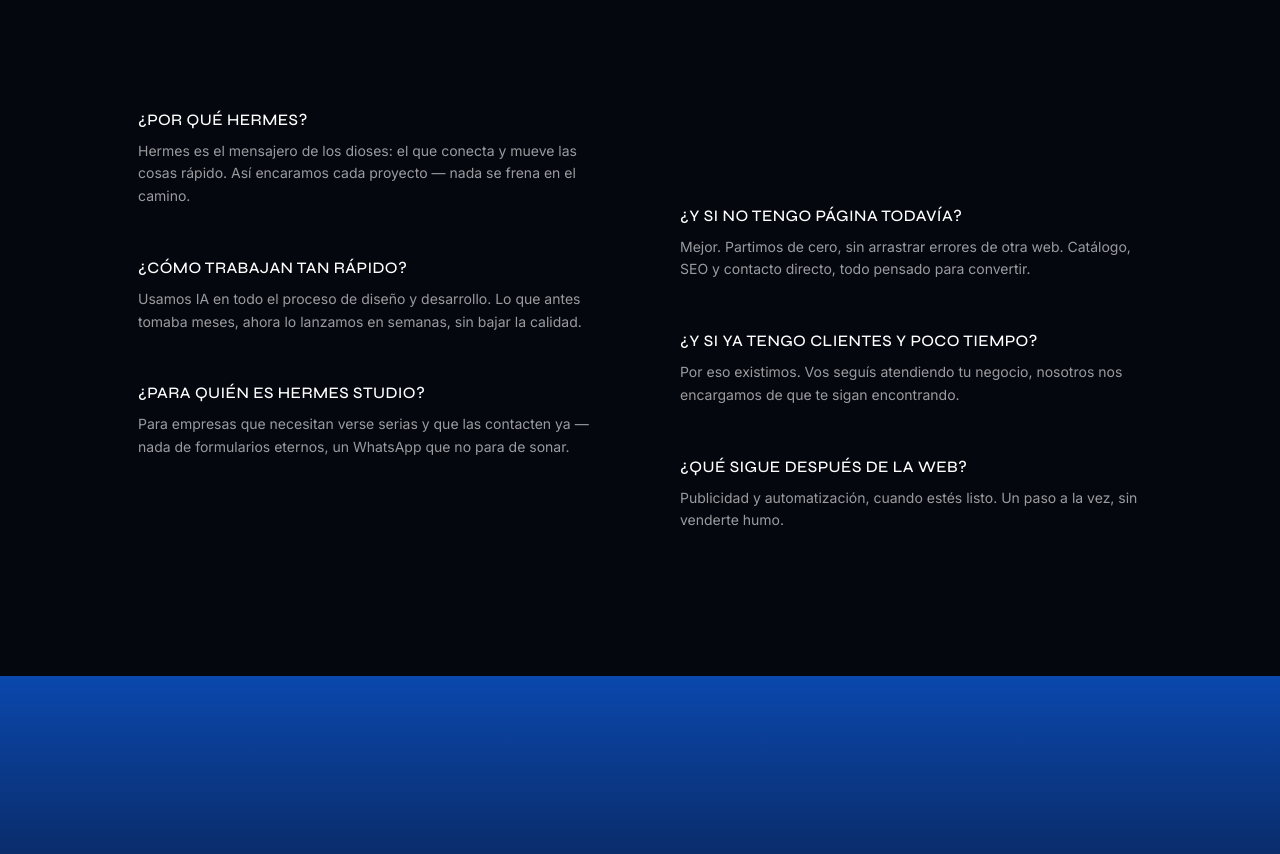
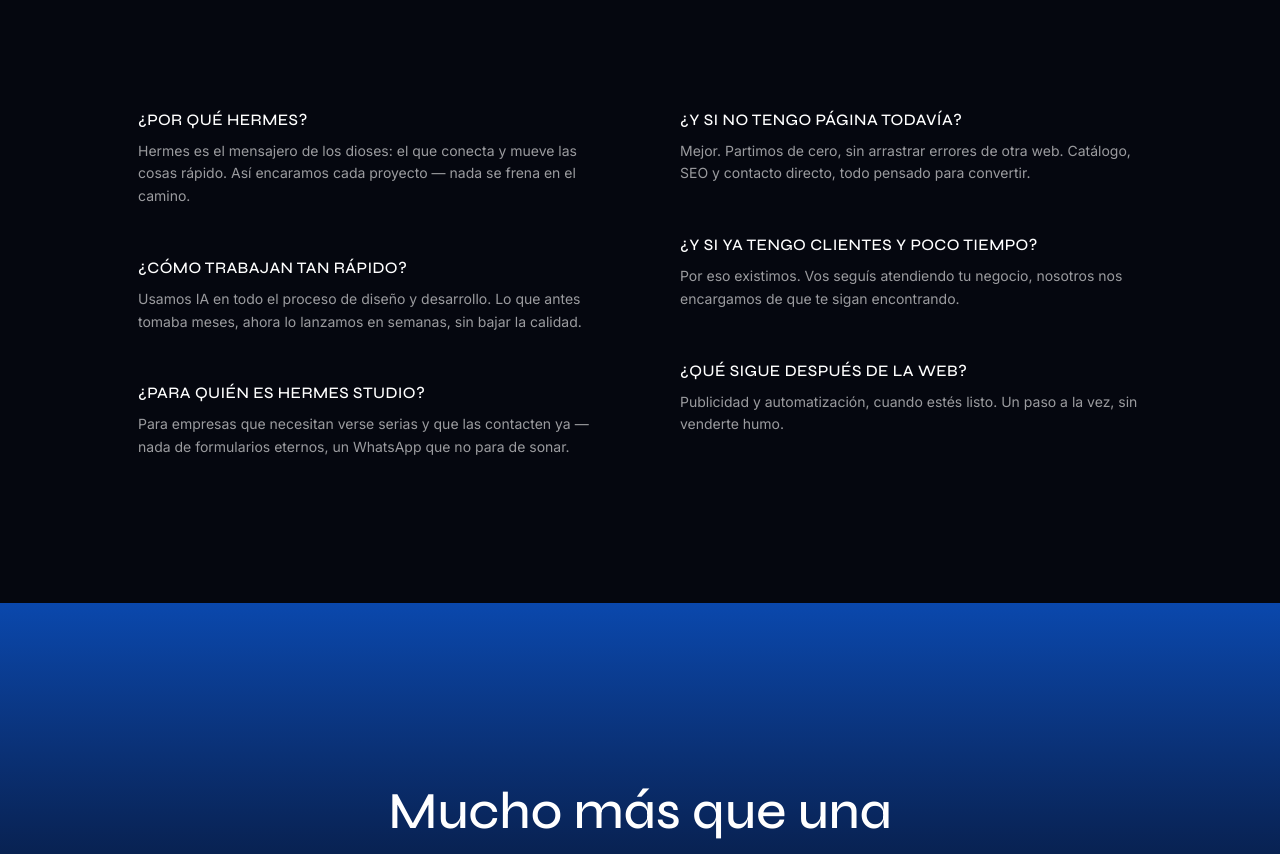
Before and after one commit to fermercado22/hermesstudio, a React (Vite) app in the folder landing-v2/: page / in a window 1280 px wide. Shown: the part 3035-3889 px from the top of the page. Built offline with nearby package versions, Linux system fonts and the light colour scheme; the HTML template or start-up script is replaced by a standard one.

Commit message:
fix: saca el desfasaje vertical de la columna derecha en P&R, queda desbalanceado

```diff
--- a/landing-v2/src/components/QAndA.tsx
+++ b/landing-v2/src/components/QAndA.tsx
@@ -58,7 +58,7 @@
               )
             })}
           </div>
-          <div className="flex flex-col gap-10 sm:gap-12 md:mt-24">
+          <div className="flex flex-col gap-10 sm:gap-12">
             {RIGHT.map((item) => {
               i += 1
               return (
```
